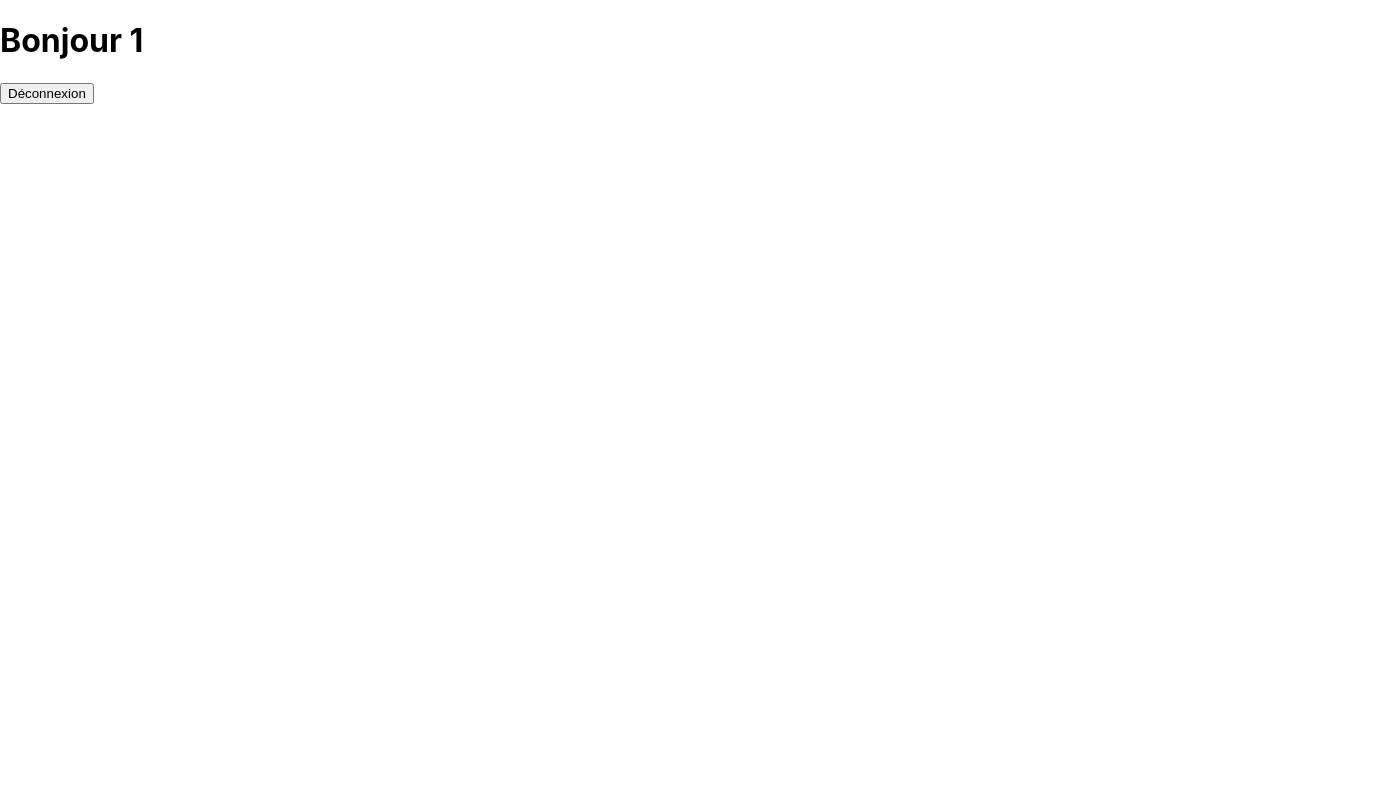
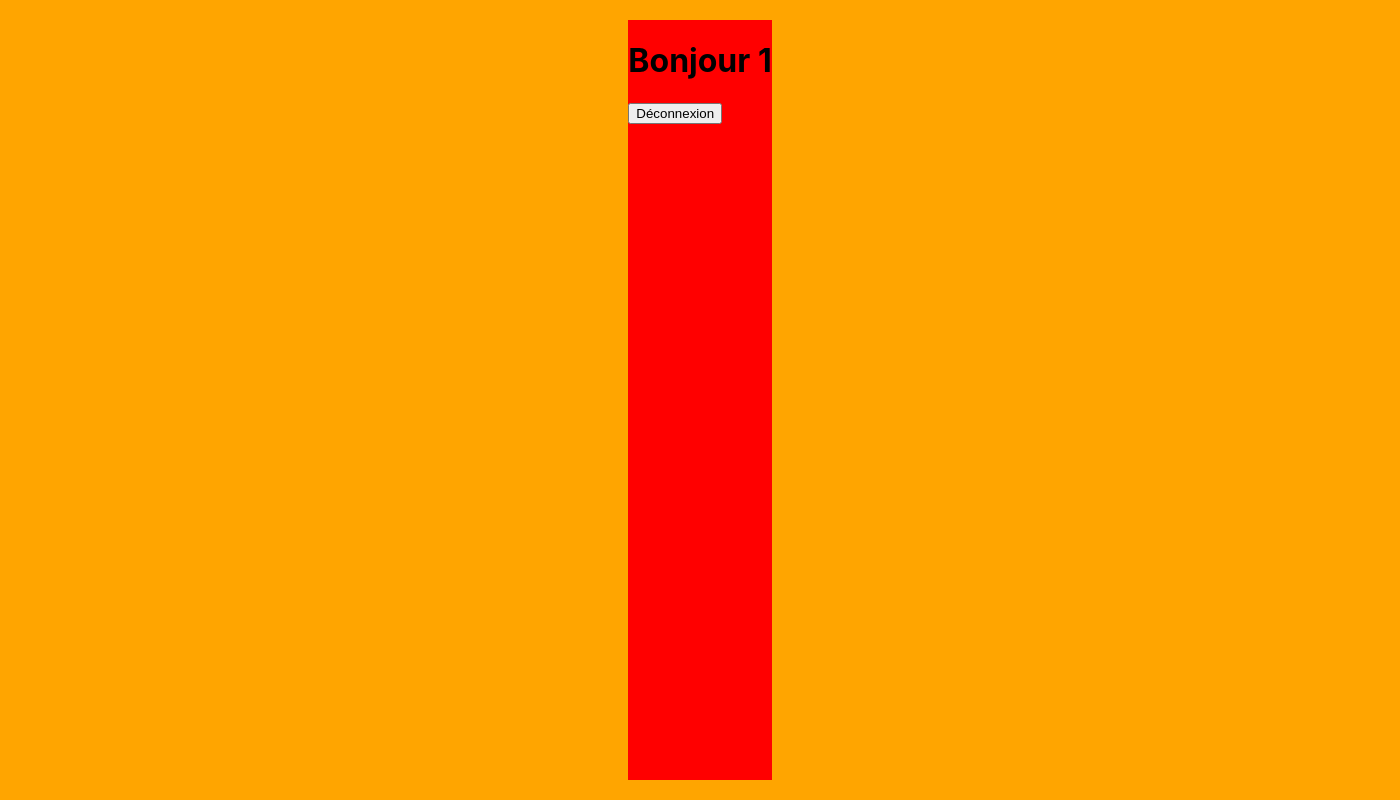
Before and after one commit to YoannDrx/crazee-burger, a React (Create React App) app: page /order/1 in a window 1280 px wide. Shown: the whole page, 1400 px wide, since content can reach past the window. Built offline with nearby package versions, Linux system fonts and the light colour scheme.

Commit message:
🚧 F04: ORDER > add layout > container

```diff
--- a/src/components/pages/order/OrderPage.js
+++ b/src/components/pages/order/OrderPage.js
@@ -1,16 +1,32 @@
 import { Link } from "react-router-dom";
 import { useParams } from "react-router-dom";
-
+import styled from "styled-components";
 
 export default function OrderPage(props) {
-    const {username} = useParams();
+    const { username } = useParams();
 
     return (
-        <div>
-            <h1>Bonjour {username}</h1>
-            <Link to={"/"}>
-                <button>Déconnexion</button>
-            </Link>
-        </div>
+        <OrderPageStyled>
+            <di className="container">
+                <h1>Bonjour {username}</h1>
+                <Link to={"/"}>
+                    <button>Déconnexion</button>
+                </Link>
+            </di>
+        </OrderPageStyled>
     );
 }
+
+const OrderPageStyled = styled.div`
+    background: orange;
+    height: 100vh;
+    width: 1400px;
+    display: flex;
+    justify-content: center;
+    align-items: center;
+
+    .container {
+        background: red;
+        height: 95vh;
+    }
+`;
```
